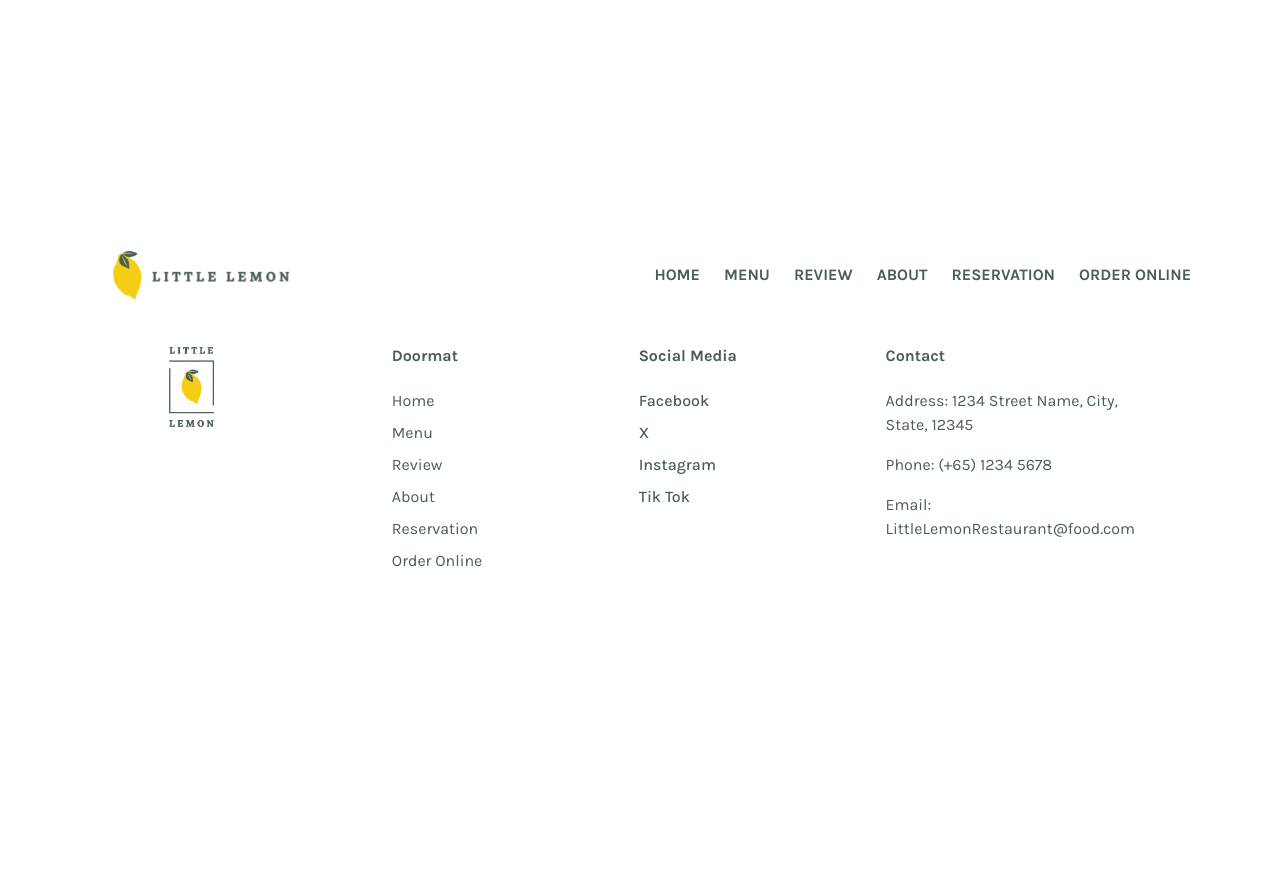
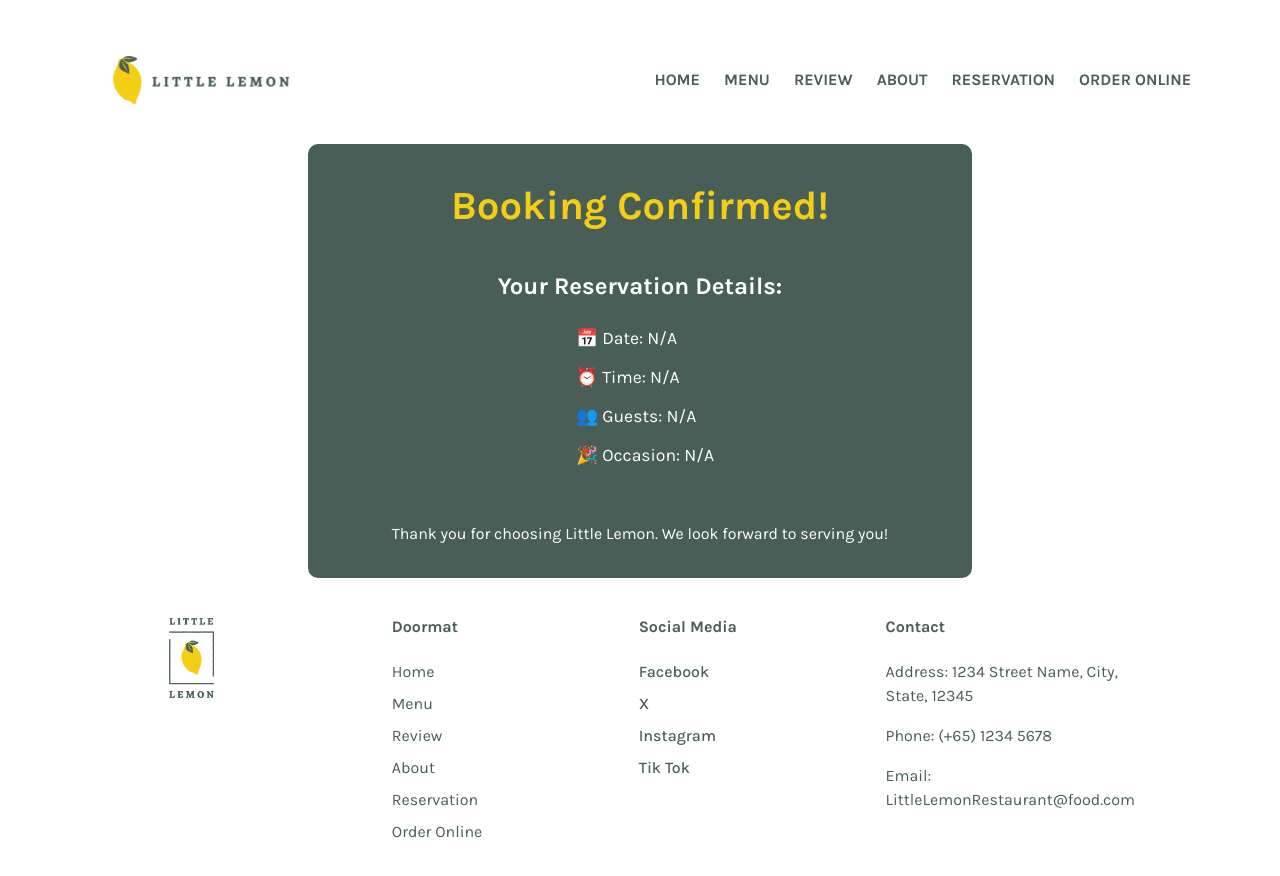
Before and after one commit to freshwaterlemon/little-lemon-meta-capstone, a React (Vite) app: page /confirmed in a window 1280 px wide. Before the commit the page ends 800 px from the top, so only its background shows below. Built offline with nearby package versions, Linux system fonts and the light colour scheme; a web font is replaced by a local one.

Commit message:
set up confirmed booking

```diff
--- a/src/App.jsx
+++ b/src/App.jsx
@@ -5,19 +5,32 @@ import Footer from './components/Footer/Footer'
 import ScrollToSection from './components/ScrollToSection/ScrollToSection'
 import OrderOnline from './components/OrderOnline/OrderOnline'
 import Reservation from './components/Reservation/Reservation'
-import { Routes, Route } from "react-router-dom";
+import ConfirmedBooking from './components/ConfirmedBooking/ConfirmedBooking'
+import { Routes, Route, useNavigate } from "react-router-dom";
+import { submitAPI } from './api.jsx';
 
 function App() {
+  const navigate = useNavigate();
+
+  const submitForm = (formData) => {
+    const isSubmitted = submitAPI(formData);
+    if (isSubmitted) {
+      // Pass form data through navigation state
+      navigate('/confirmed', { state: { formData } });
+    } else {
+      alert('Failed to submit reservation. Please try again.');
+    }
+  };
   return (
     <>
       <ScrollToSection />
       <Header />
-        <Routes>
-          <Route path="/" element={<Body />} />
-          <Route path="/order-online" element={<OrderOnline />} />
-          <Route path="/reservation" element={<Reservation />} />
-          {/* <Route path="/login" element={<Login />} /> */}
-        </Routes>
+      <Routes>
+        <Route path="/" element={<Body />} />
+        <Route path="/order-online" element={<OrderOnline />} />
+        <Route path="/reservation" element={<Reservation submitForm={submitForm} />} />
+        <Route path="/confirmed" element={<ConfirmedBooking />} />
+      </Routes>
 
       <Footer />
     </>
--- a/src/components/BookingForm/BookingForm.jsx
+++ b/src/components/BookingForm/BookingForm.jsx
@@ -23,13 +23,24 @@ const BookingForm = ({
         dispatch({ type: 'UPDATE_TIMES', date: event.target.value });
     };
 
+    const onSubmit = (event) => {
+        event.preventDefault();
+        const formData = {
+            date,
+            time,
+            guests: parseInt(guests),
+            occasion,
+        };
+        handleSubmit(formData); // Call handleSubmit passed via props
+    };
+
     return (
         <>
             <div className="booking-form-container">
                 <div className="booking-form">
                     <h2>Reserve Table</h2>
                     <p>Please fill the form below accurately for us serve you better!</p>
-                    <form onSubmit={handleSubmit}>
+                    <form onSubmit={onSubmit}>
                         <label>Date:</label>
                         <input type="date" value={date} onChange={handleDateChange} required />
 
--- /dev/null
+++ b/src/components/ConfirmedBooking/ConfirmedBooking.css
@@ -0,0 +1,42 @@
+.confirmed-booking {
+	text-align: center;
+	padding: 2rem;
+	max-width: 600px;
+	margin: 1rem auto;
+	background-color: var(--color-primary-green);
+	border-radius: 10px;
+}
+.confirmed-booking h2 {
+	color: var(--color-primary-yellow);
+	font-size: 2.5rem;
+	margin: 0;
+}
+.confirmed-booking p {
+	color: white;
+	margin: 0;
+}
+.booking-details {
+	padding: 1.5rem;
+	border-radius: 8px;
+	margin: 0.5rem auto;
+}
+
+.booking-details h2 {
+    width: 100%;
+	color: white;
+    font-size: 1.5rem;
+}
+
+.booking-details p {
+	font-size: 1.1rem;
+	margin: 0.8rem 0;
+	color: white;
+	text-align: left;
+	padding: 0;
+}
+
+.booking-details-list {
+    width:200px;
+    margin:0 auto;
+    padding:0.5rem 0.5rem 0.5rem 5rem;
+}
--- /dev/null
+++ b/src/components/ConfirmedBooking/ConfirmedBooking.jsx
@@ -0,0 +1,32 @@
+import React from 'react';
+import './ConfirmedBooking.css';
+import { useLocation } from 'react-router-dom';
+
+const ConfirmedBooking = () => {
+    const { state } = useLocation();
+    const bookingData = state?.formData || {
+        date: 'N/A',
+        time: 'N/A',
+        guests: 'N/A',
+        occasion: 'N/A'
+    };
+
+    return (
+        <div className="confirmed-booking">
+            <h2>Booking Confirmed!</h2>
+            <div className="booking-details">
+
+                <h2>Your Reservation Details:</h2>
+                <div className='booking-details-list'>
+                    <p>📅 Date: {bookingData.date}</p>
+                    <p>⏰ Time: {bookingData.time}</p>
+                    <p>👥 Guests: {bookingData.guests}</p>
+                    <p>🎉 Occasion: {bookingData.occasion}</p>
+                </div>
+            </div>
+            <p>Thank you for choosing Little Lemon. We look forward to serving you!</p>
+        </div>
+    );
+};
+
+export default ConfirmedBooking;
--- a/src/components/Reservation/Reservation.jsx
+++ b/src/components/Reservation/Reservation.jsx
@@ -23,7 +23,7 @@ const reducer = (state, action) => {
     }
 };
 
-const Reservation = () => {
+const Reservation = ({ submitForm }) => {
     const [date, setDate] = useState('');
     const [time, setTime] = useState('');
     const [guests, setGuests] = useState('1');
@@ -34,23 +34,11 @@ const Reservation = () => {
     const guestOptions = Array.from({ length: 10 }, (_, i) => (i + 1).toString());
 
     const occasionOptions = [
+        { value: 'none', label: 'Select an Occasion' },
         { value: 'casual', label: 'Casual Dining' },
         { value: 'birthday', label: 'Birthday' },
         { value: 'anniversary', label: 'Anniversary' },
     ];
-
-    // Form submission handler using submitAPI
-    const handleSubmit = (event) => {
-        event.preventDefault();
-        const bookingData = { date, time, guests: parseInt(guests), occasion };
-
-        if (submitAPI(bookingData)) {
-            alert('Reservation submitted successfully!');
-            // Optionally reset form fields here
-        } else {
-            alert('Failed to submit reservation. Please try again.');
-        }
-    };
 
     return (
         <BookingForm
@@ -65,7 +53,12 @@ const Reservation = () => {
             availableTimeSlots={state.availableTimeSlots}
             guestOptions={guestOptions}
             occasionOptions={occasionOptions}
-            handleSubmit={handleSubmit}
+            handleSubmit={(formData) => submitForm({
+                date,
+                time,
+                guests: parseInt(guests),
+                occasion
+            })}
             dispatch={dispatch}
         />
     );
```
Also changed, not shown: 1 other file (tests, documents, lock files or other folders).
